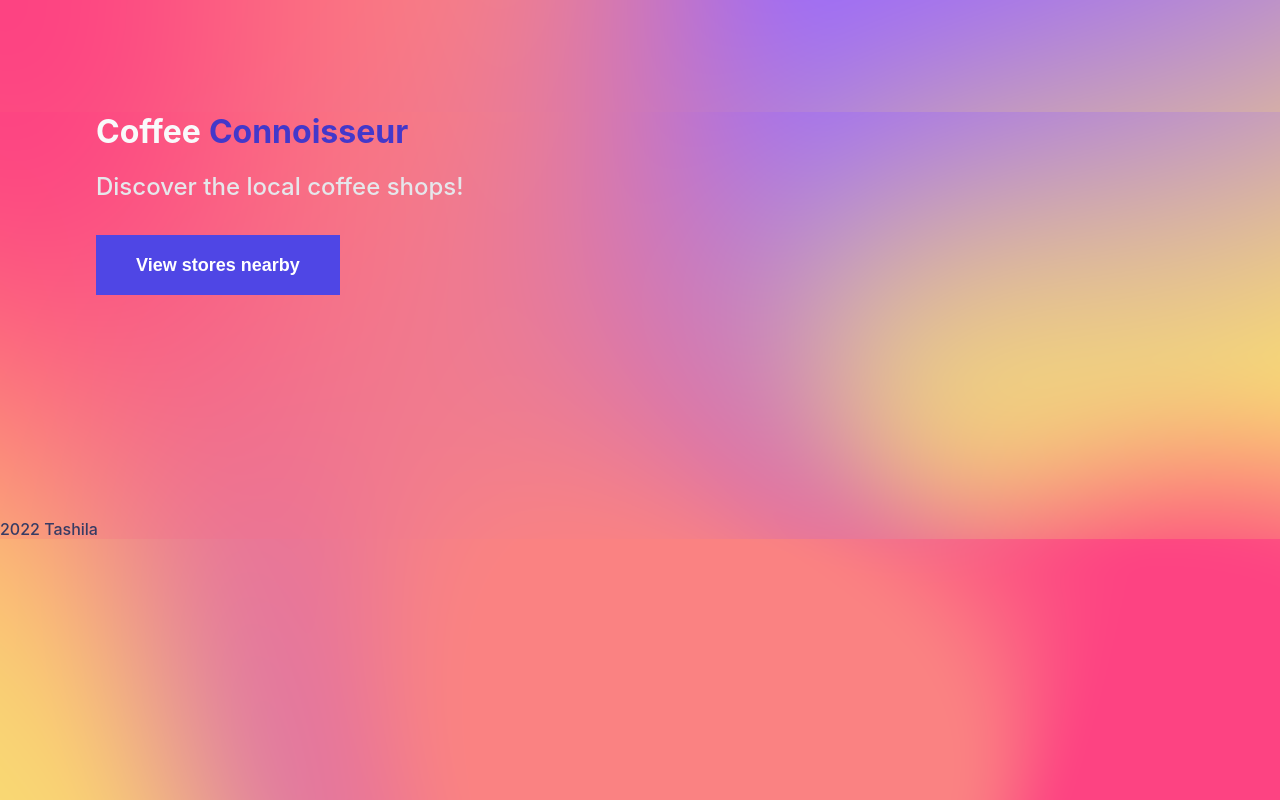
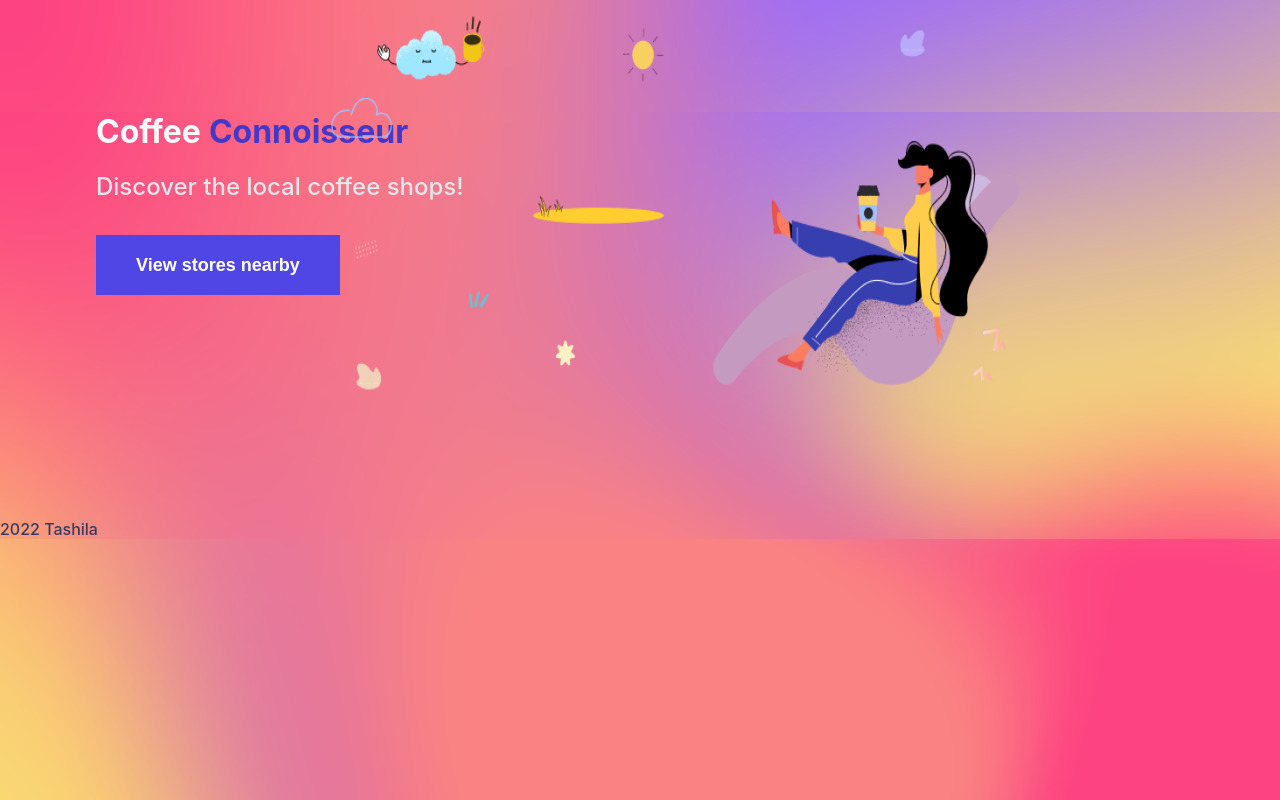
Before and after one commit to Tashila-109/coffee-discover-app-nextjs, a Next.js app: page / in a window 1280 px wide. Built offline with nearby package versions, Linux system fonts and the light colour scheme; a web font is replaced by a local one.

Commit message:
Added in custom document page component

```diff
--- /dev/null
+++ b/pages/_document.js
@@ -0,0 +1,17 @@
+import Document, { Html, Head, Main, NextScript } from 'next/document';
+
+class MyDocument extends Document {
+  render() {
+    return (
+      <Html lang='en'>
+        <Head />
+        <body>
+          <Main />
+          <NextScript />
+        </body>
+      </Html>
+    );
+  }
+}
+
+export default MyDocument;
--- a/pages/index.js
+++ b/pages/index.js
@@ -1,10 +1,10 @@
 import Head from 'next/head';
+import Image from 'next/image';
 import Banner from '../components/Banner';
 import styles from '../styles/Home.module.css';
 
 export default function Home() {
-
-  const handleOnButtonClick = () => {}
+  const handleOnButtonClick = () => {};
 
   return (
     <div className={styles.container}>
@@ -15,7 +15,10 @@ export default function Home() {
       </Head>
 
       <main className={styles.main}>
-        <Banner buttonText="View stores nearby" onButtonClick={handleOnButtonClick} />
+        <Banner buttonText='View stores nearby' onButtonClick={handleOnButtonClick} />
+        <div className={styles.heroImage}>
+          <Image src='/static/hero-image.png' alt='Hero-Image' width={700} height={400} />
+        </div>
       </main>
     </div>
   );
```
